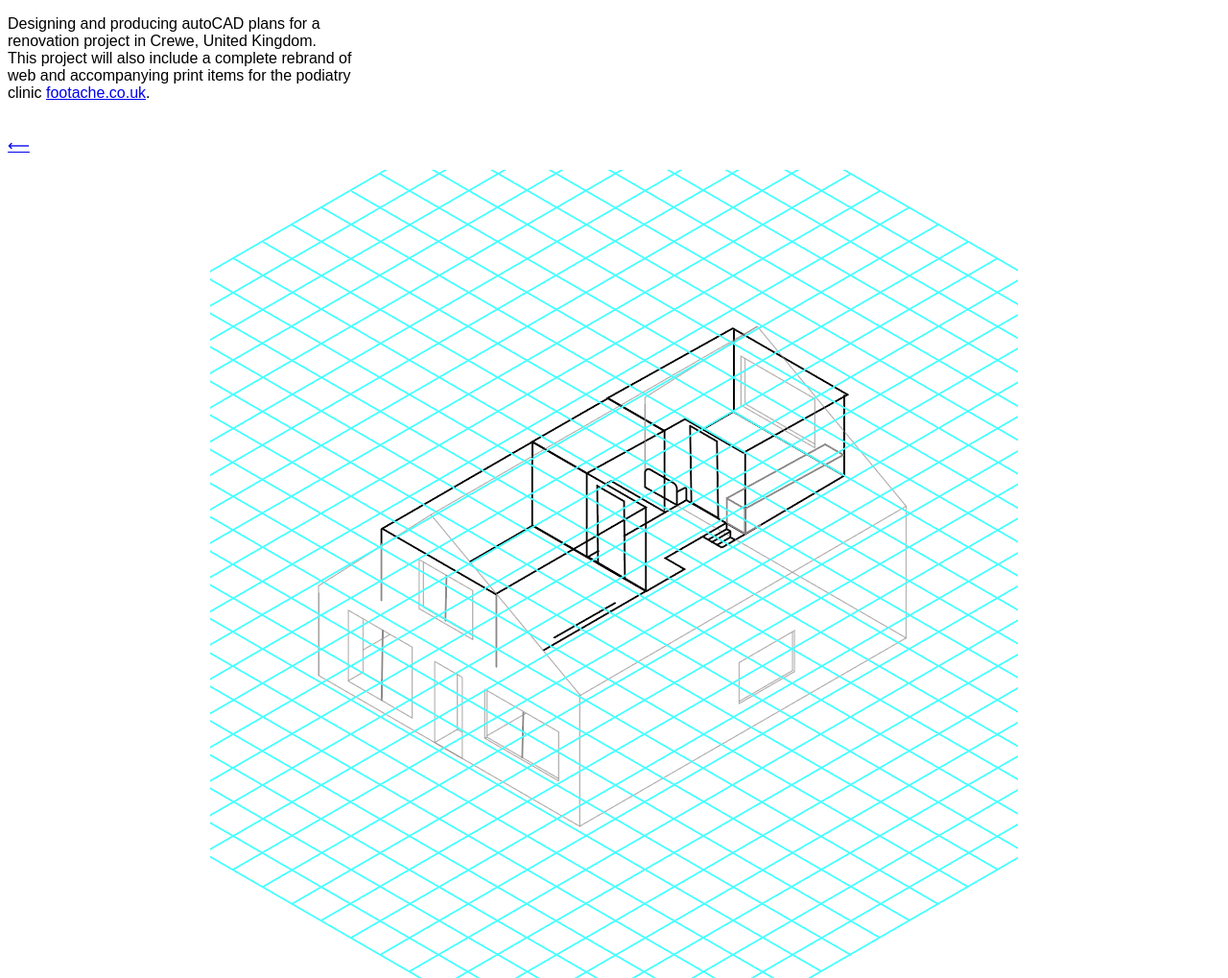
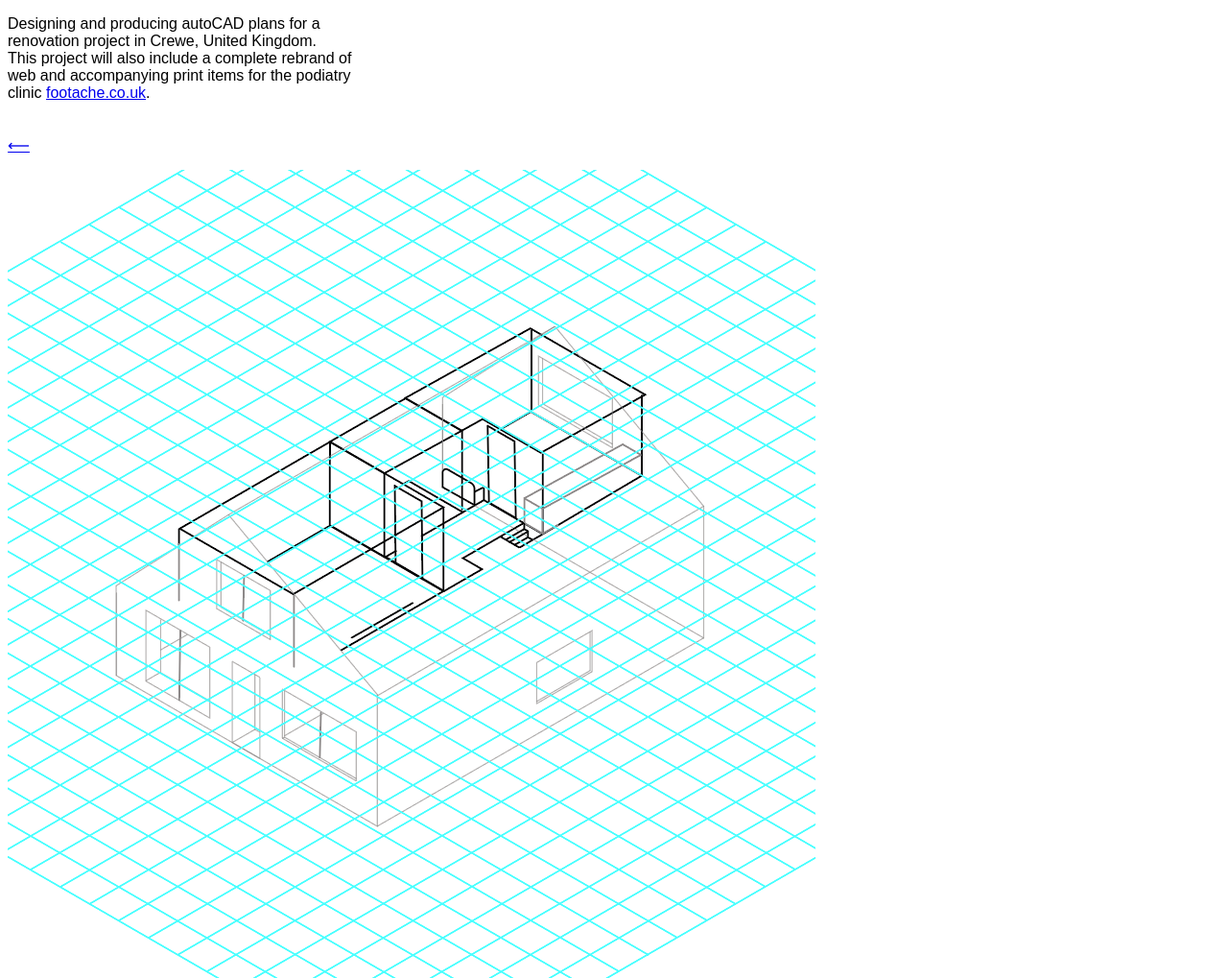
Before and after one commit to jollinshead/designjlh, a plain HTML site: page wip.html in a window 1280 px wide. Shown: the top 1019 px of the page at 96% size. Drawn offline with Linux system fonts and the light colour scheme.

Commit message:
Update wip.html

```diff
--- a/wip.html
+++ b/wip.html
@@ -42,8 +42,8 @@ font-size: 16px;
 	</br>
 	</br>
 <a href="/index.html">⟵</a></p>
-<p>
-<div style="img" align="middle">
+
+<div>
 <img src="designjlh/wip img/ISO.png">
 <img src="designjlh/wip img/Side Elevation.png">
 <img src="designjlh/wip img/sketchup2.gif">
```
